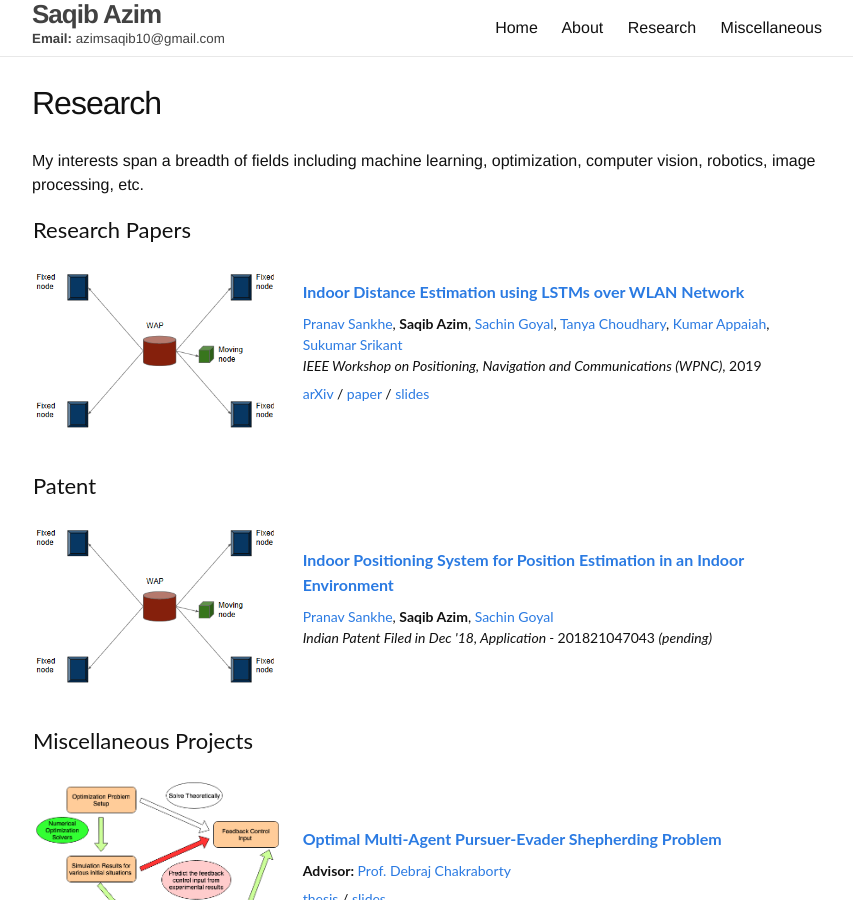
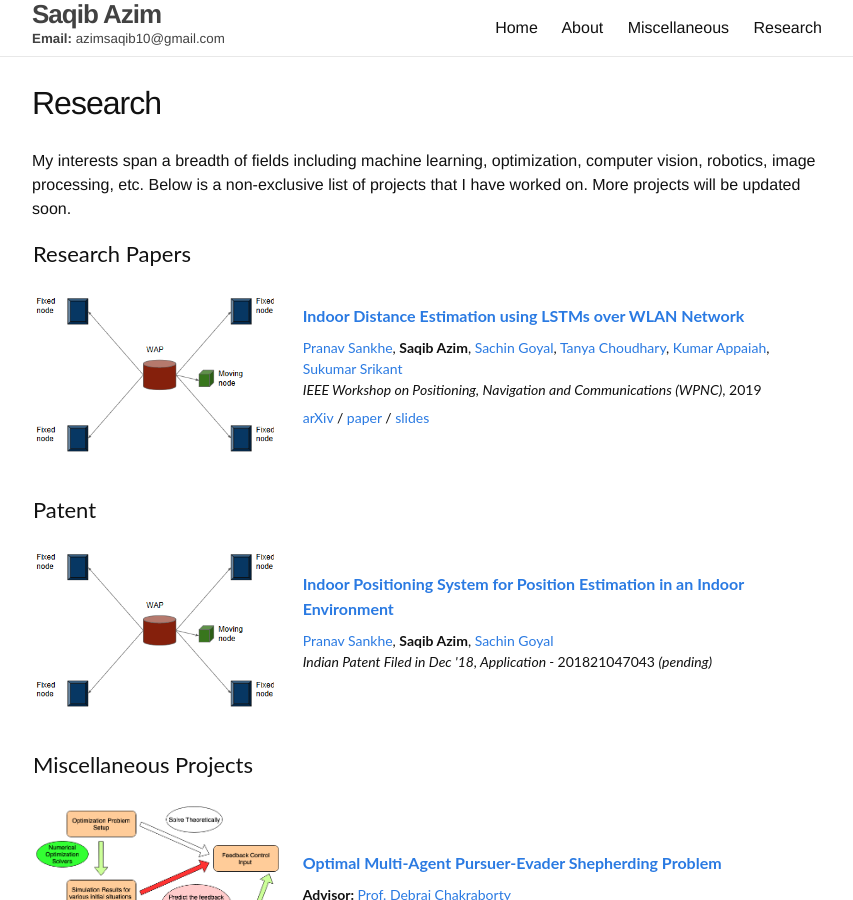
Before and after one commit to saqib1707/saqib1707.github.io, a Jekyll site: the page built from _pages/research.md, in a window 1280 px wide and 900 px high. Shown: the whole window, without its empty margins (213-1066 px from the left). Built offline with Jekyll 4.4.1, drawn with Linux system fonts in a browser that asks for light colours; comment, search, counter and statistics services are not loaded; some of the changed text lies outside the part shown.

Commit message:
small update

```diff
--- a/_pages/research.md
+++ b/_pages/research.md
@@ -5,9 +5,8 @@ permalink: /research/
 description: Saqib Azim's Research
 ---
 
-My interests span a breadth of fields including machine learning, optimization, computer vision, robotics, image processing, etc.
+My interests span a breadth of fields including machine learning, optimization, computer vision, robotics, image processing, etc. Below is a non-exclusive list of projects that I have worked on. More projects will be updated soon.
 
-<!--#### **Research Papers** -->
 <table width="100%" align="center" border="0" cellspacing="0"><tbody>
   <tr>
     <td>
@@ -58,7 +57,6 @@ My interests span a breadth of fields including machine learning, optimization,
 </tbody>
 </table>
 
-<!-- #### **Patent** -->
 <table width="100%" align="center" border="0" cellspacing="0"><tbody>
   <tr>
     <td>
@@ -102,7 +100,6 @@ My interests span a breadth of fields including machine learning, optimization,
 </tbody>
 </table>
 
-<!-- #### **Miscellaneous Projects** -->
 <table width="100%" align="center" border="0" cellspacing="0"><tbody>
   <tr>
     <td>
@@ -218,5 +215,4 @@ My interests span a breadth of fields including machine learning, optimization,
 </tbody>
 </table>
 
-<!-- **Handwritten Character Recognition using Smartwatch** <br>
-*[Samsung Research Institute](https://research.samsung.com/sri-b) (Summer Internship 2018)*-->
+**More projects will be updated soon !!!**
```
Also changed, not shown: _pages/about.md (+2 -0 lines), index.md (+1 -1 lines), _pages/misc.md (renamed from _pages/teaching.md), 1 other file.
